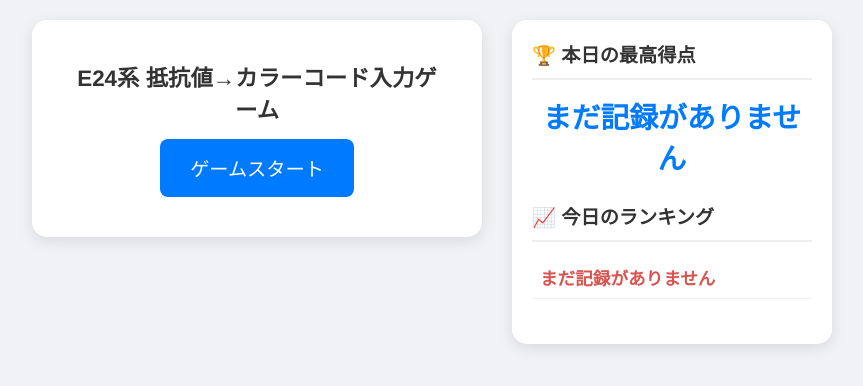
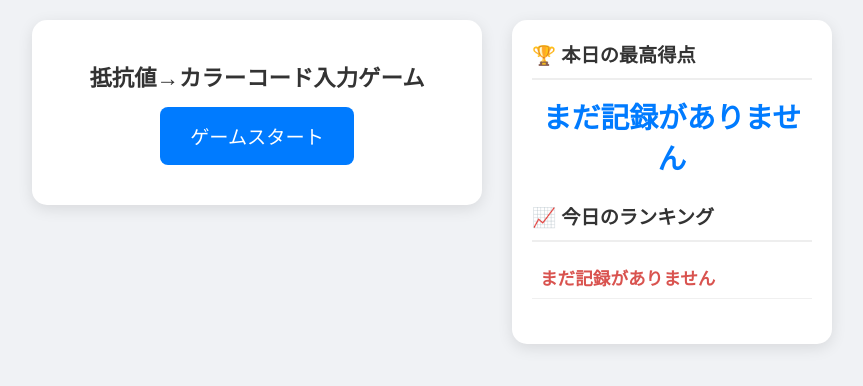
Before and after one commit to E-TechKB/ValueToColor, a plain HTML site: page index.html in a window 1280 px wide. Shown: the whole page, without its empty margins (208-1071 px from the left). Drawn offline with Linux system fonts and the light colour scheme.

Commit message:
Update index.html

```diff
--- a/index.html
+++ b/index.html
@@ -12,7 +12,7 @@
     </script>
     <meta charset="UTF-8">
     <meta name="viewport" content="width=device-width, initial-scale=1.0">
-    <title>E24系 抵抗値→カラーコード入力ゲーム</title>
+    <title>抵抗値→カラーコード入力ゲーム</title>
 
     <style>
         body {
@@ -321,7 +321,7 @@
 
         <div id="game-wrapper">
             <div id="start-screen">
-                <h1>E24系 抵抗値→カラーコード入力ゲーム</h1>
+                <h1>抵抗値→カラーコード入力ゲーム</h1>
                 <button id="start-button">ゲームスタート</button>
             </div>
 
```
